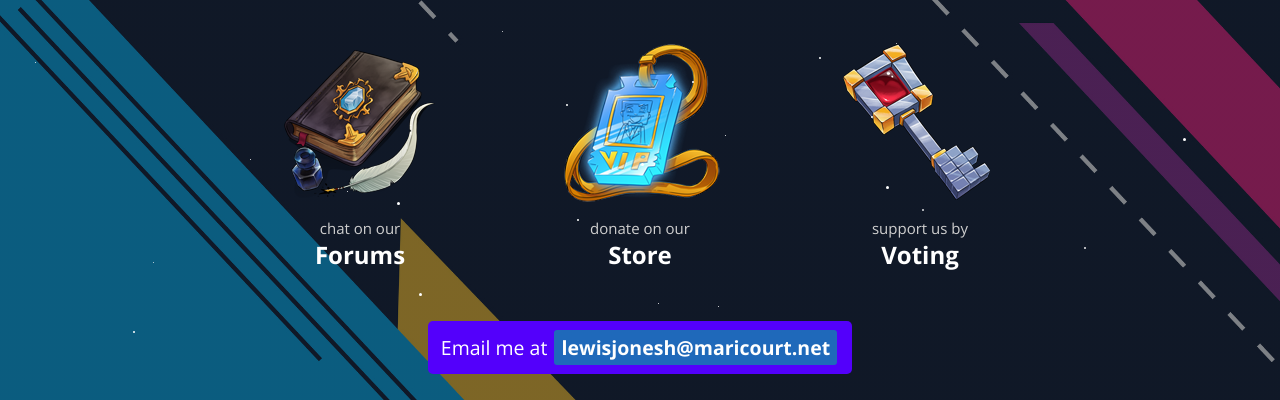
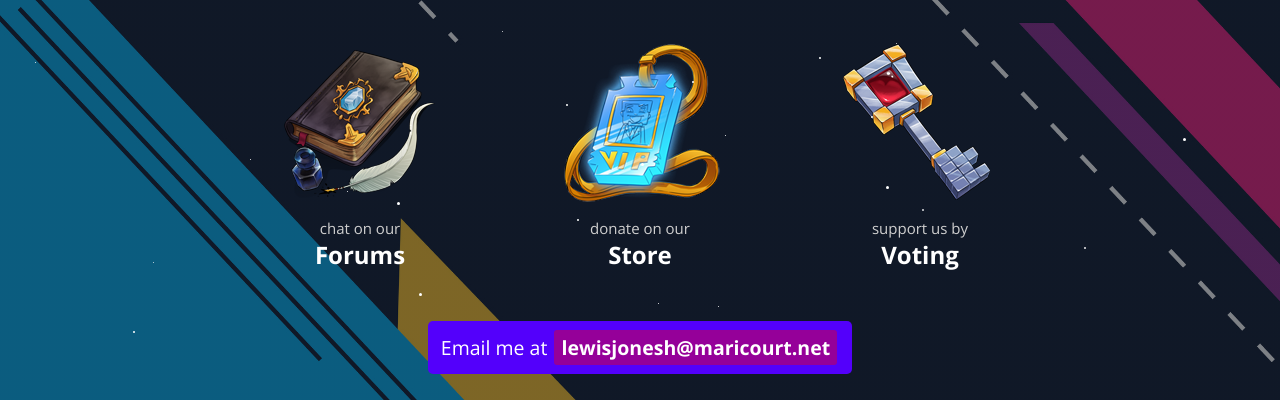
Before and after one commit to HarryLJ007/SchoolWork, a plain HTML site: page index.html in a window 1280 px wide. Shown: the part 400-800 px from the top of the page. Drawn offline with nearby package versions, Linux system fonts and the light colour scheme.

Commit message:
Update stylesheet.css

```diff
--- a/css/stylesheet.css
+++ b/css/stylesheet.css
@@ -101,7 +101,7 @@ p {
 	font-weight: bold;
 	padding: 1px 4px;
 	border-radius: 3px;
-	background: rgba(9, 150, 158, 0.7);
+	background: rgba(149, 0, 153, 1);
 	margin: 0 2px;
 }
 
```
